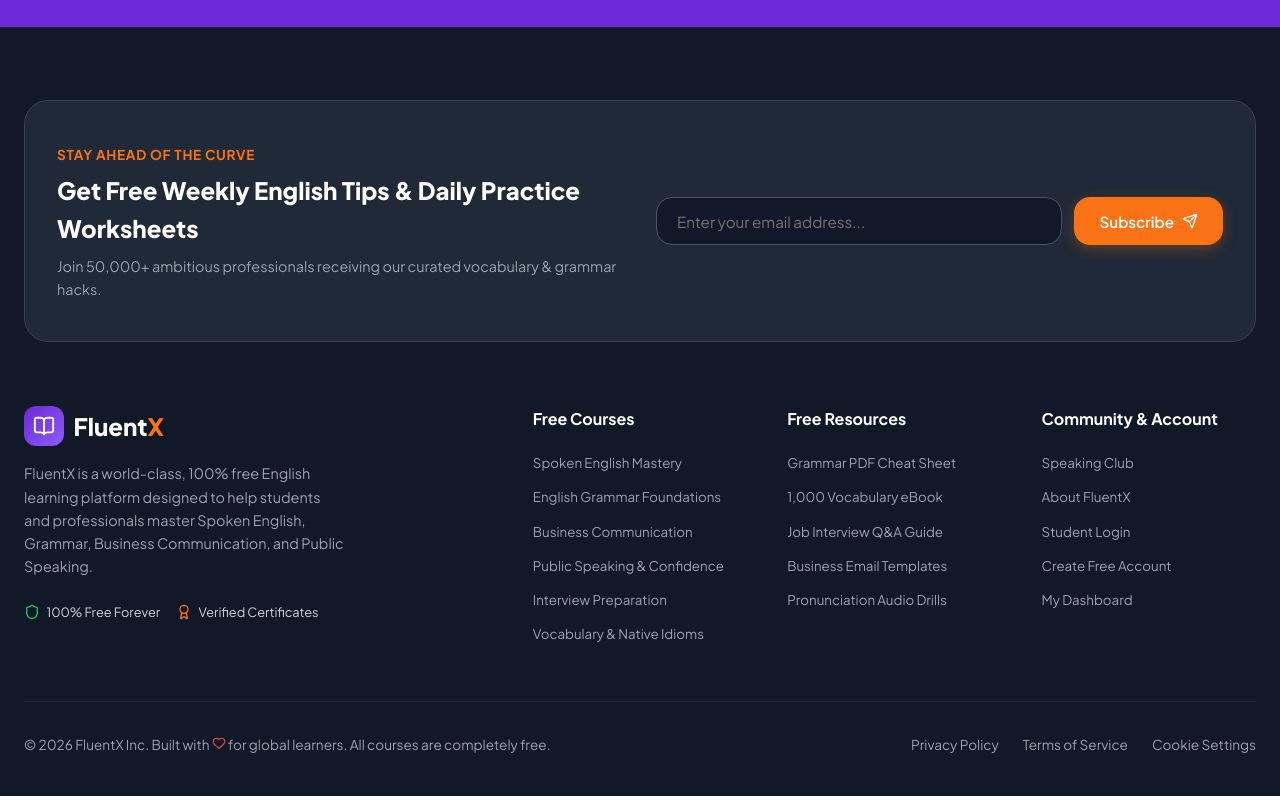
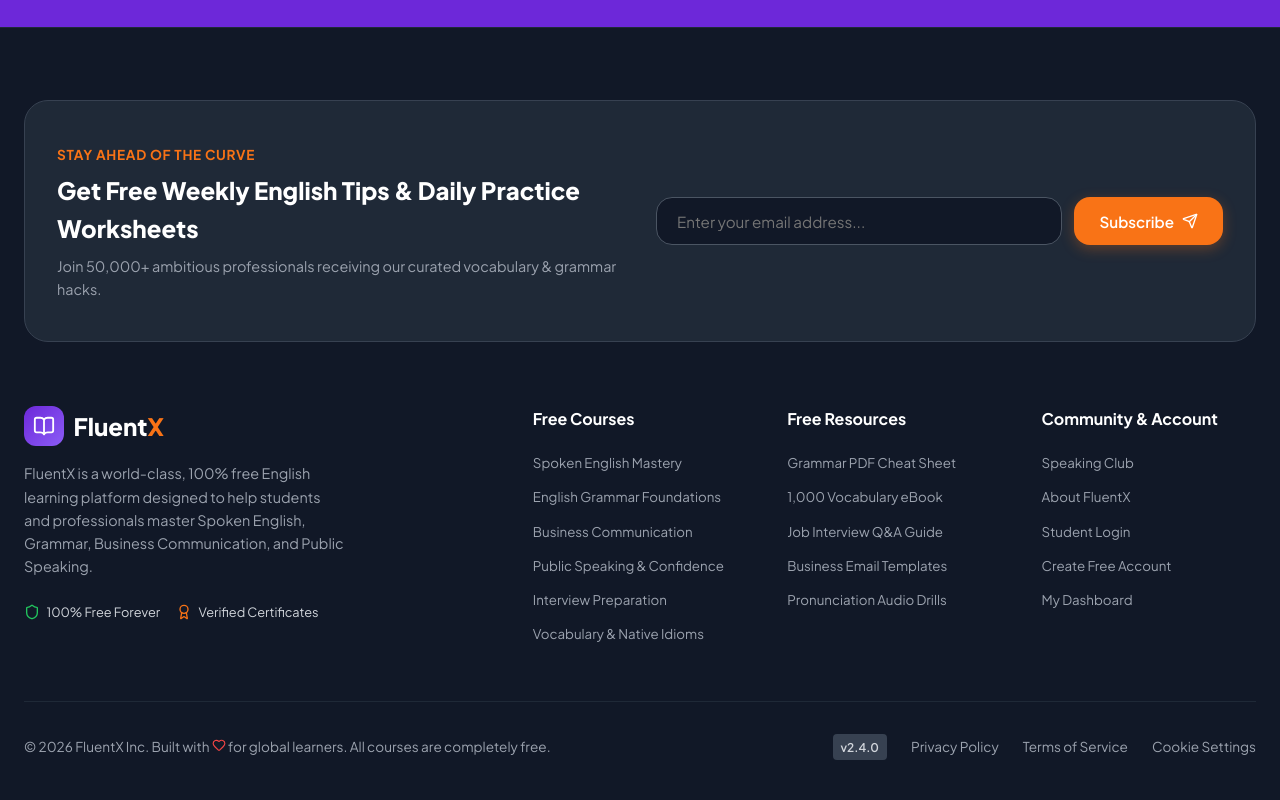
Before and after one commit to arshdeep71/Onestop, a React (Vite) app in the folder frontend/: page / in a window 1280 px wide. Shown: the part 7903-8703 px from the top of the page. Built offline with nearby package versions, Linux system fonts and the light colour scheme; no server answers.

Commit message:
feat(footer): add release version indicator badge to footer section

```diff
--- a/frontend/src/components/Footer.jsx
+++ b/frontend/src/components/Footer.jsx
@@ -183,7 +183,8 @@
           <div>
             © {new Date().getFullYear()} FluentX Inc. Built with <Heart size={14} style={{ color: '#EF4444', display: 'inline' }} /> for global learners. All courses are completely free.
           </div>
-          <div style={{ display: 'flex', gap: '1.5rem' }}>
+          <div style={{ display: 'flex', alignItems: 'center', gap: '1.5rem' }}>
+            <span style={{ backgroundColor: '#374151', color: '#D1D5DB', padding: '0.2rem 0.5rem', borderRadius: '4px', fontSize: '0.75rem', fontWeight: '600' }}>v2.4.0</span>
             <span style={{ cursor: 'pointer' }}>Privacy Policy</span>
             <span style={{ cursor: 'pointer' }}>Terms of Service</span>
             <span style={{ cursor: 'pointer' }}>Cookie Settings</span>
```
